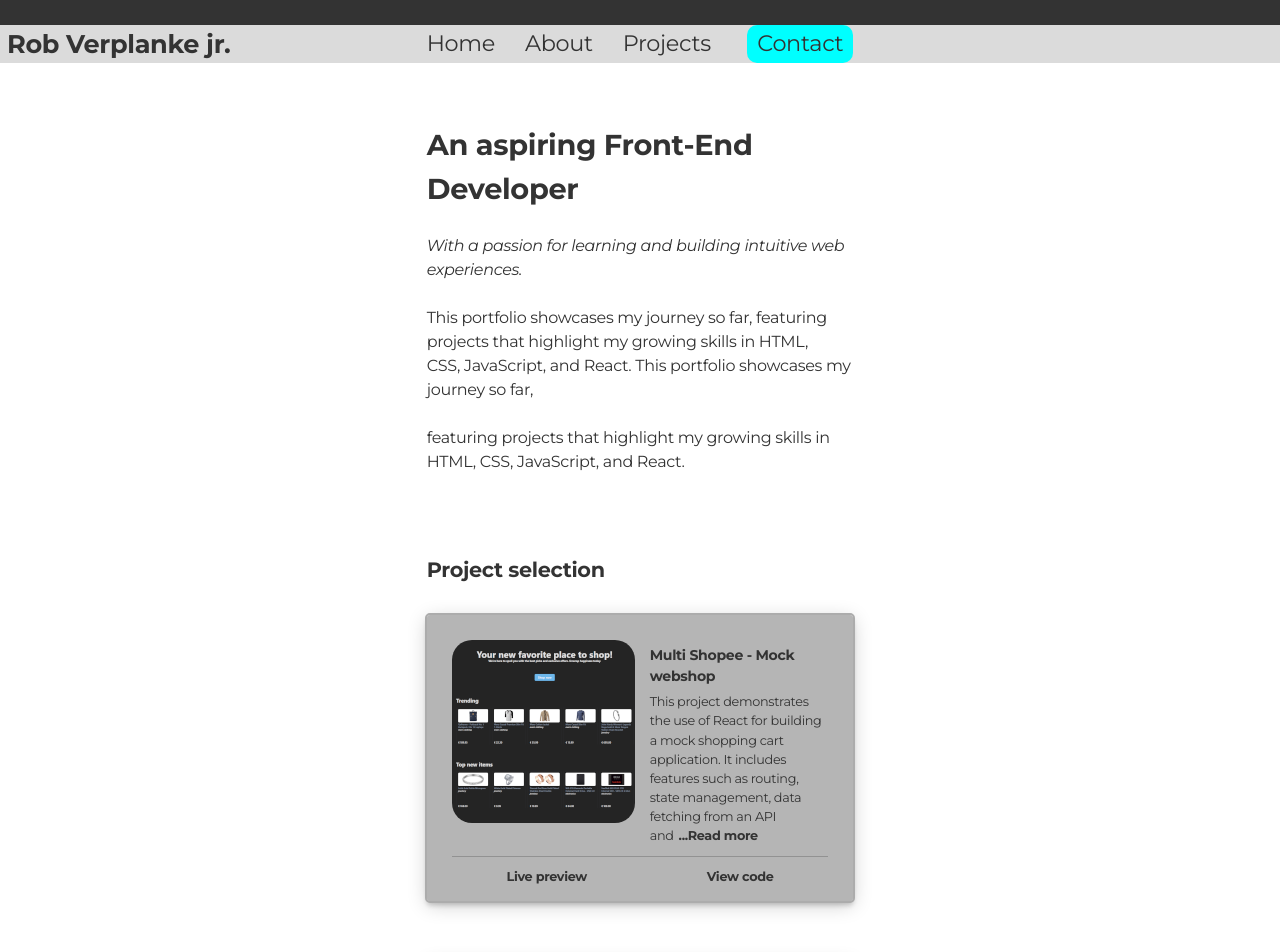
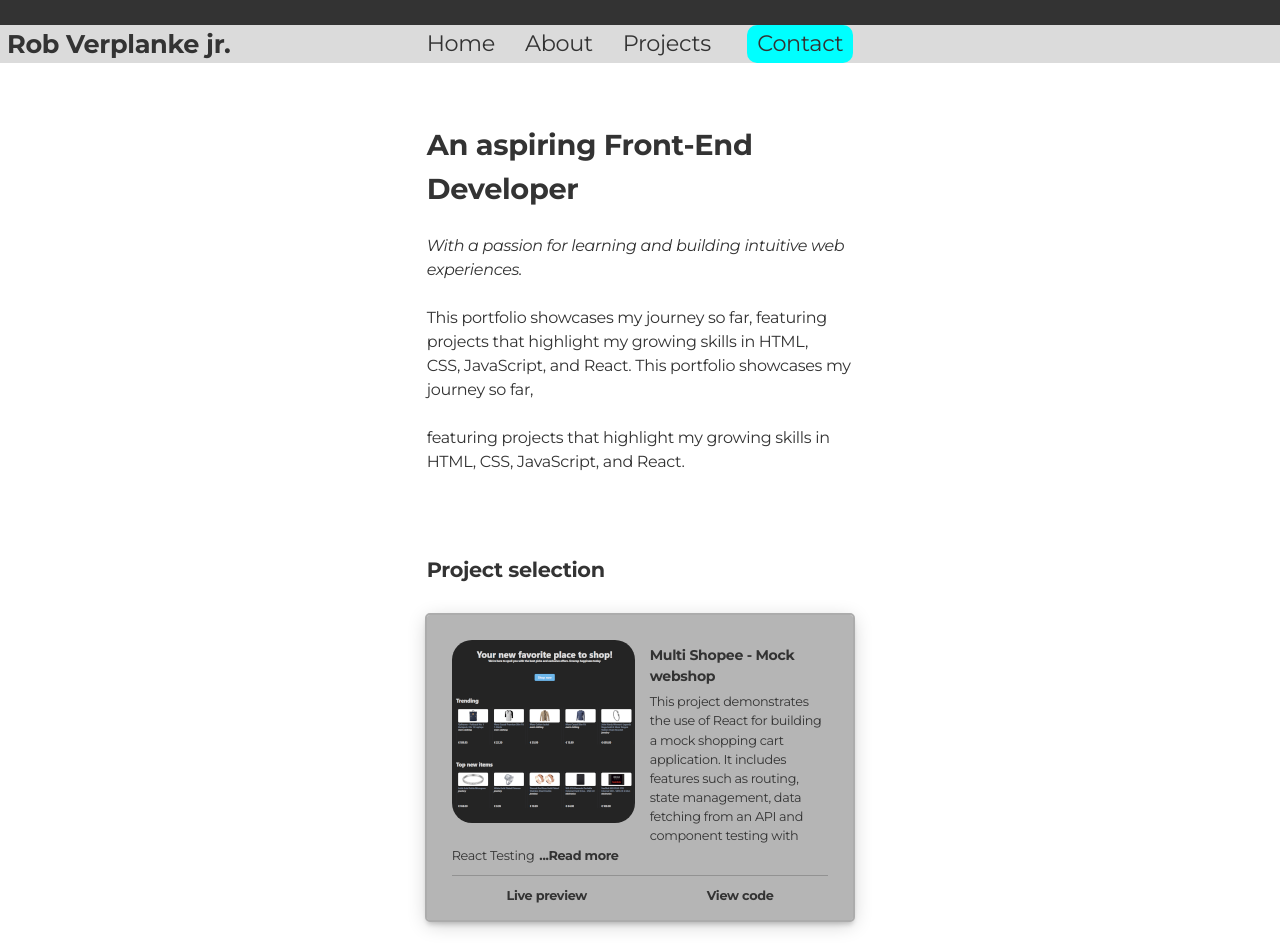
Before and after one commit to RobVerplanke/portfolio, a React (Vite) app: page / in a window 1280 px wide. Shown: the top 952 px of the page. Built offline with nearby package versions, Linux system fonts and the light colour scheme.

Commit message:
feature: make it possible to read more/less

```diff
--- a/src/components/content/ProjectCardSmall.jsx
+++ b/src/components/content/ProjectCardSmall.jsx
@@ -1,9 +1,9 @@
 /* eslint-disable react/prop-types */
+import { useState } from 'react';
 import truncateString from '../../utils/helperFunctions.jsx';
 import '../../styles/ProjectCardSmall.css';
 
 // Maximum length of the description in the small card component
-const DESCRIPTION_MAX_LENGTH = 180;
 
 export function ProjectCardSmall(props) {
   const {
@@ -15,6 +15,13 @@ export function ProjectCardSmall(props) {
     liveLink,
     codeLink,
   } = props.value;
+
+  const [isReadMoreActive, setIsReadMoreActive] = useState(false);
+
+  function resizeDescriptionContent() {
+    setIsReadMoreActive(!isReadMoreActive);
+  }
+
   return (
     <article>
       <div className="projects-preview-card">
@@ -29,7 +36,29 @@ export function ProjectCardSmall(props) {
             </h4>
           </div>
           <div className="card-description">
-            <p>{truncateString(description, DESCRIPTION_MAX_LENGTH)}</p>
+            <p>
+              {isReadMoreActive ? (
+                <>
+                  {description}
+                  <a
+                    className="card-description-content"
+                    onClick={resizeDescriptionContent}
+                  >
+                    ...Read less
+                  </a>
+                </>
+              ) : (
+                <>
+                  {truncateString(description)}
+                  <a
+                    className="card-description-content"
+                    onClick={resizeDescriptionContent}
+                  >
+                    ...Read more
+                  </a>
+                </>
+              )}
+            </p>
           </div>
         </div>
         {/* Links container can stay separate */}
--- a/src/utils/helperFunctions.jsx
+++ b/src/utils/helperFunctions.jsx
@@ -21,12 +21,5 @@ export default function truncateString(string, maxLength) {
   }
 
   // Substract the last space, dot or comma from the sentence and add a 'Read more' link
-  return (
-    <>
-      {truncatedString.slice(0, truncatedString.length - 1)}
-      <a className="card-description-content" href="" target="_blank">
-        ...Read more
-      </a>
-    </>
-  );
+  return <>{truncatedString.slice(0, truncatedString.length - 1)}</>;
 }
```
